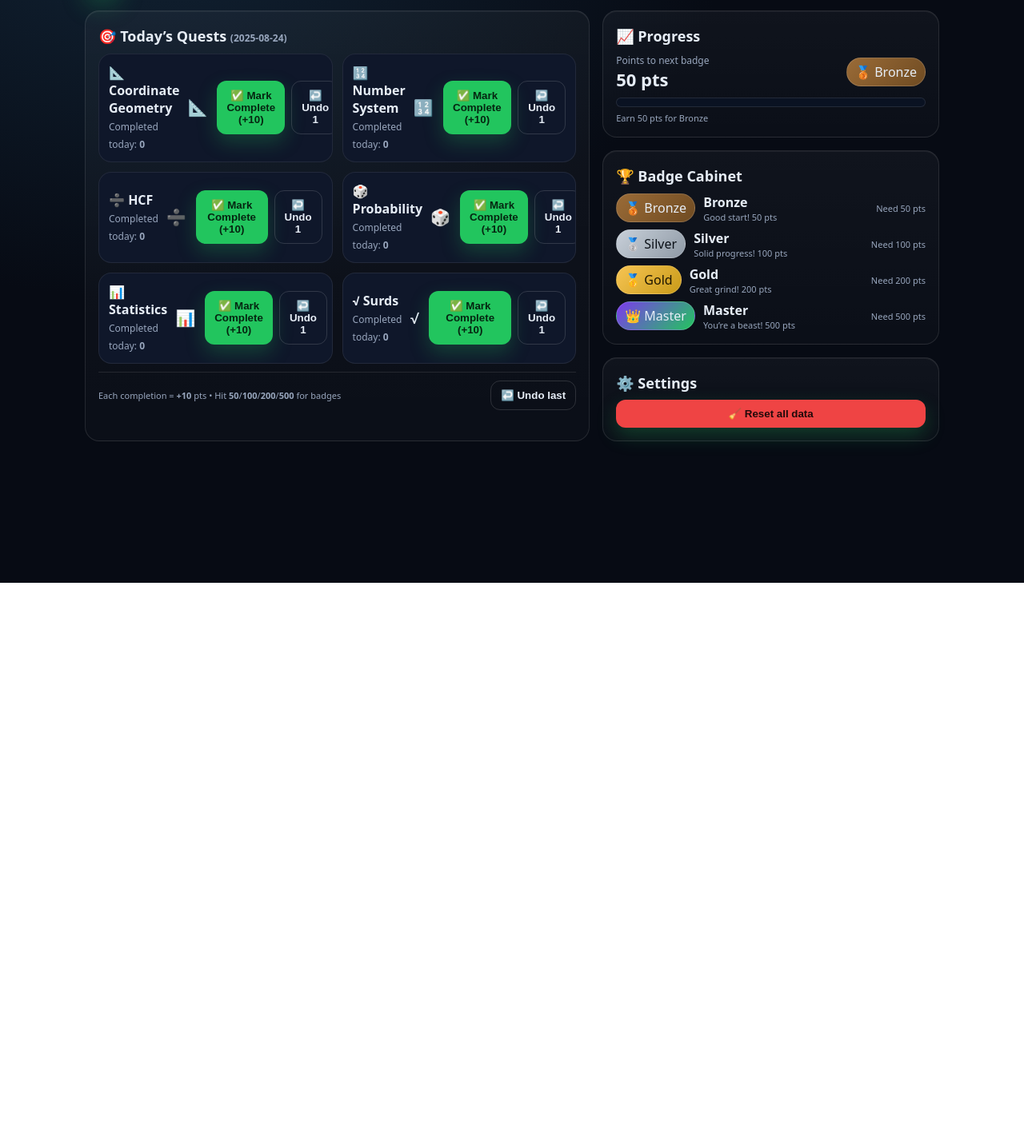
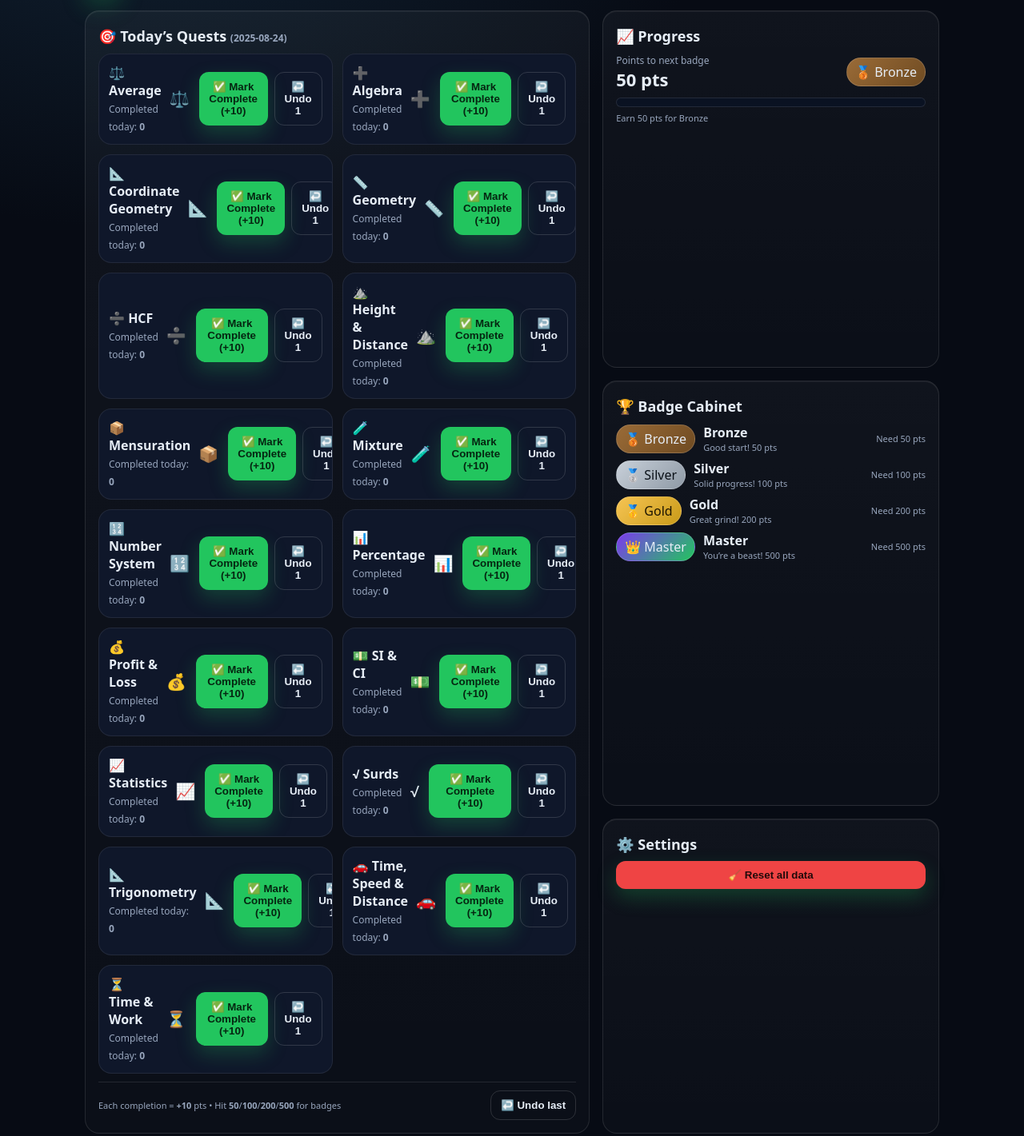
Before and after one commit to shikharkashmirajj/maths-sheets-gaming-app, a plain HTML site: page index.html in a window 1280 px wide. Shown: the part 71-1492 px from the top of the page at 80% size. Before the commit the page ends 800 px from the top, so only its background shows below. Drawn offline with Linux system fonts and the light colour scheme.

Commit message:
Update index.html

```diff
--- a/index.html
+++ b/index.html
@@ -127,13 +127,24 @@
   <script>
     // ------------------ Data & Helpers ------------------
     const TOPICS = [
-      { key:"coordinate", name:"📐 Coordinate Geometry", emoji:"📐" },
-      { key:"numbers",    name:"🔢 Number System",       emoji:"🔢" },
-      { key:"hcf",        name:"➗ HCF",                  emoji:"➗" },
-      { key:"prob",       name:"🎲 Probability",         emoji:"🎲" },
-      { key:"stats",      name:"📊 Statistics",          emoji:"📊" },
-      { key:"surds",      name:"√ Surds",                emoji:"√"  },
-    ];
+  { key:"average",   name:"⚖️ Average",              emoji:"⚖️" },
+  { key:"algebra",   name:"➕ Algebra",              emoji:"➕" },
+  { key:"coordinate",name:"📐 Coordinate Geometry",  emoji:"📐" },
+  { key:"geometry",  name:"📏 Geometry",             emoji:"📏" },
+  { key:"hcf",       name:"➗ HCF",                  emoji:"➗" },
+  { key:"height",    name:"⛰️ Height & Distance",    emoji:"⛰️" },
+  { key:"mens",      name:"📦 Mensuration",          emoji:"📦" },
+  { key:"mixture",   name:"🧪 Mixture",              emoji:"🧪" },
+  { key:"numbers",   name:"🔢 Number System",        emoji:"🔢" },
+  { key:"percent",   name:"📊 Percentage",           emoji:"📊" },
+  { key:"pnl",       name:"💰 Profit & Loss",        emoji:"💰" },
+  { key:"sici",      name:"💵 SI & CI",              emoji:"💵" },
+  { key:"stats",     name:"📈 Statistics",           emoji:"📈" },
+  { key:"surds",     name:"√ Surds",                 emoji:"√" },
+  { key:"trig",      name:"📐 Trigonometry",         emoji:"📐" },
+  { key:"tsd",       name:"🚗 Time, Speed & Distance", emoji:"🚗" },
+  { key:"twp",       name:"⏳ Time & Work",          emoji:"⏳" }
+];
 
     const BADGES = [
       { tier:"Bronze",  need:50,  class:"tier-bronze",  icon:"🥉", desc:"Good start! 50 pts" },
```
